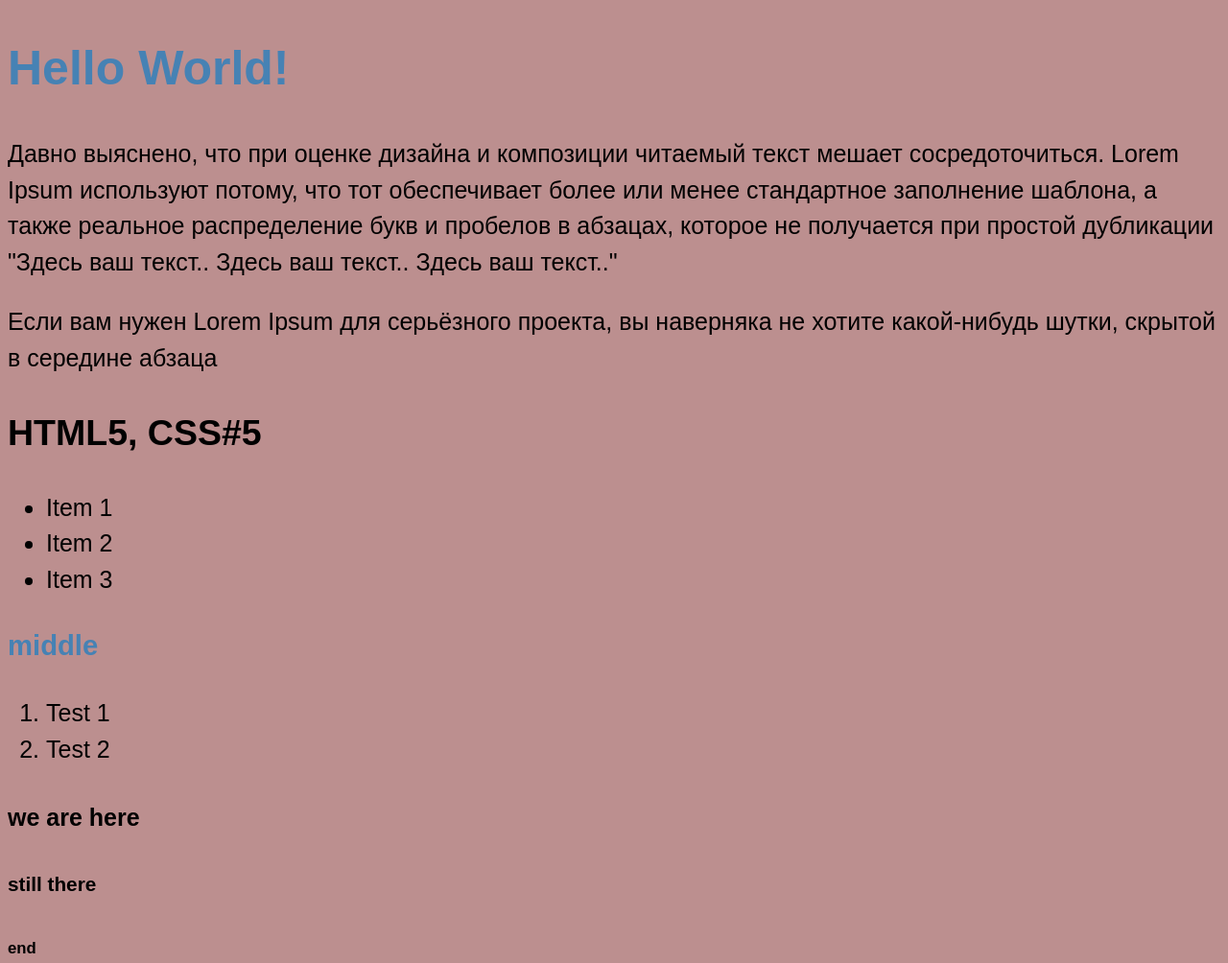
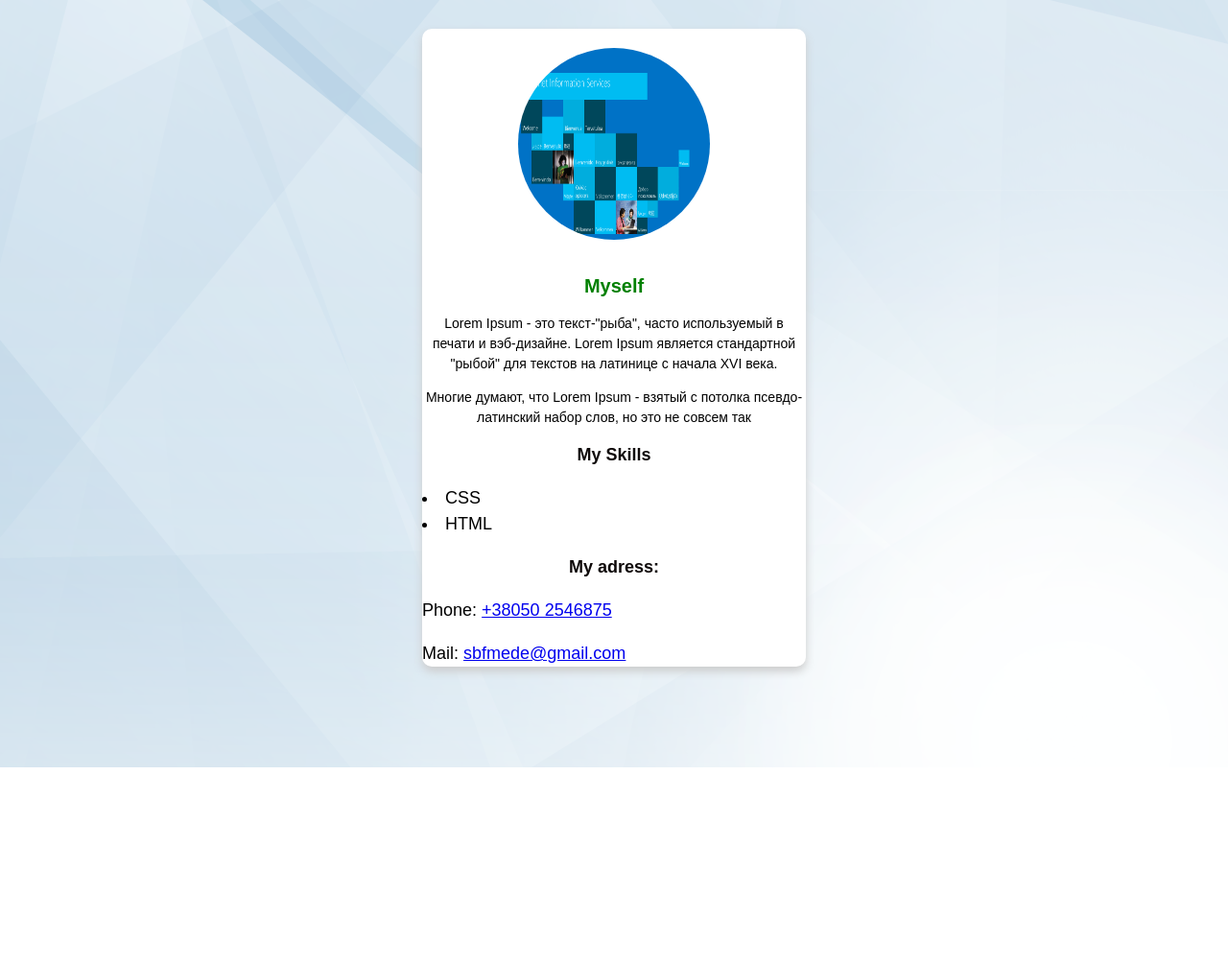
Before and after one commit to sbfmede/HTML-CSS, a plain HTML site: page index.html in a window 1280 px wide. Shown: the whole page at 96% size. After the commit the page ends 800 px from the top, so only its background shows below. Drawn offline with Linux system fonts and the light colour scheme.

Commit message:
div , classes added

```diff
--- a/index.html
+++ b/index.html
@@ -8,22 +8,23 @@
     <title>HTML adn CSS learning</title>
 </head>
 <body>
-        <h1 class="title"> Hello World!</h1>
-            <p>Давно выяснено, что при оценке дизайна и композиции читаемый текст мешает сосредоточиться. Lorem Ipsum используют потому, что тот обеспечивает более или менее стандартное заполнение шаблона, а также реальное распределение букв и пробелов в абзацах, которое не получается при простой дубликации "Здесь ваш текст.. Здесь ваш текст.. Здесь ваш текст.." <p>
-            <p>Если вам нужен Lorem Ipsum для серьёзного проекта, вы наверняка не хотите какой-нибудь шутки, скрытой в середине абзаца</p>
-    <h2>HTML5, CSS#5</h2>
-     <ul>
-        <li>Item 1</li>
-        <li>Item 2</li>
-        <li>Item 3</li>
-     </ul>
-        <h3 class="title">middle</h3>
-     <ol><li>Test 1</li>
-        <li>Test 2</li>
-     </ol>
-
-    <h4>we are here </h4>
-    <h5>still there</h5>
-    <h6>end</h6>
-</body>
+    <div class="card">
+        <img class="card-photo" src="png/iis.png" alt="Shura">
+        <h1 class="card-title">Myself</h1>
+        <div class="card-text">
+            <p> Lorem Ipsum - это текст-"рыба", часто используемый в печати и вэб-дизайне. Lorem Ipsum является стандартной "рыбой" для текстов на латинице с начала XVI века.
+            </p>
+            <p>Многие думают, что Lorem Ipsum - взятый с потолка псевдо-латинский набор слов, но это не совсем так
+            </p>
+        </div>
+        <h2 class="card-subtitle">My Skills</h2>
+        <ul class="card-list">
+            <li>CSS</li>
+            <li>HTML</li>
+        </ul>
+        <h2 class="card-subtitle">My adress:</h2>
+        <p>Phone: <a href="tel:+38050 2546875">+38050 2546875</a></p>
+        <p>Mail: <a href="mailto: sbfmede@gmail.com">sbfmede@gmail.com</a></p>
+    </div>
+    </body>
 </html>
--- a/style.css
+++ b/style.css
@@ -1,14 +1,50 @@
 body{
-    background-color: rosybrown;
 
-font-family: Arial;
-line-height: 1.5;
-font-size: 25px;
+    margin: 0px;
+
+    background:  url("png/bkg-blu.jpg");
+
+    font-family: Arial;
+    line-height: 1.5;
+    font-size: 18px;
 }
-h1{
-    font-size: 45;
-    color:silver; ;
+.card{
+    width: 400px;
+    margin: 30px auto;
+
+
+    background-color: #fff;
+
+    box-shadow: 0 5px 10px #ccc;
+    border-radius: 10px;
 }
-.title{
-    color:steelblue;
+
+.card-photo{
+
+    display: block;
+    width: 200px;
+    height: 200px;
+    margin: 0 auto;
+    padding: 20px;
+    border-radius: 50%;
 }
+.card-title{
+    font-size: 20px;
+    text-align: center;
+    color:green;
+}
+.card-text {
+    text-align: center;
+    font-size: 14px;
+}
+
+.card-subtitle {
+    text-align: center;
+    font-size: 18px;
+    color: rgb(14, 9, 9);
+}
+
+.card-list{
+    padding-left: 0;
+    list-style-position: inside;
+}
```
Also changed, not shown: png/bkg-blu.jpg (added), png/iis.png (added).
